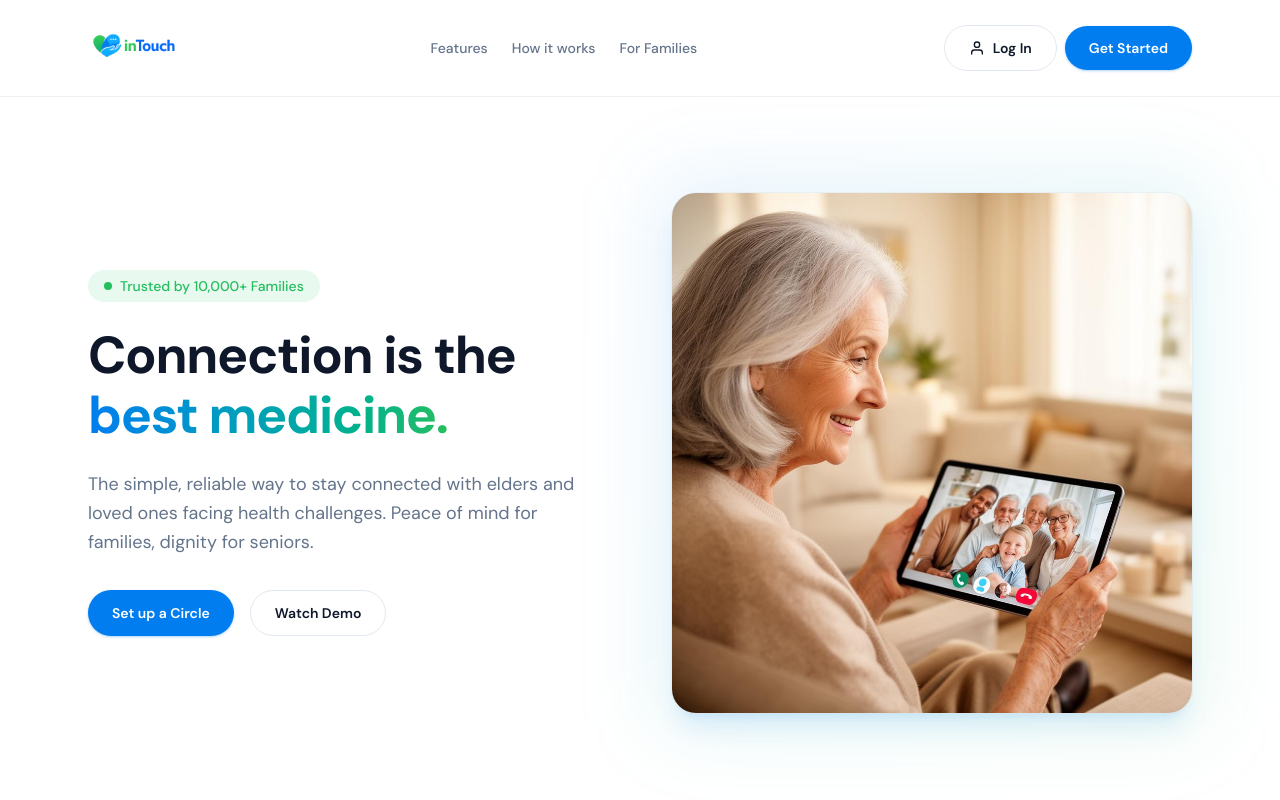
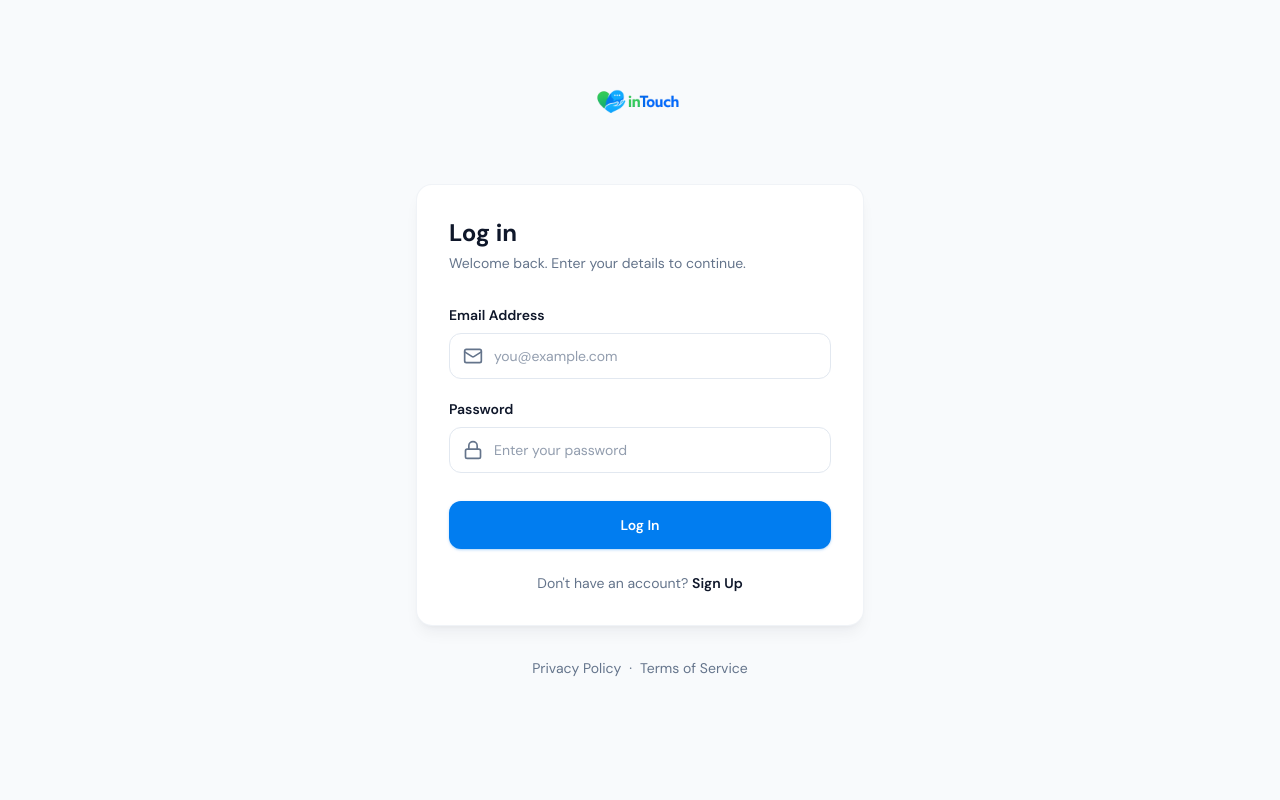
Before and after one commit to matiahasmasan/ClujHackathon2026, a React (Vite) app in the folder frontend/: page /login in a window 1280 px wide. Shown: the top 800 px of the page. Built offline with nearby package versions, Linux system fonts and the light colour scheme.

Commit message:
Log in page

```diff
--- a/frontend/package.json
+++ b/frontend/package.json
@@ -13,6 +13,7 @@
     "@tailwindcss/vite": "^4.3.0",
     "react": "^19.2.6",
     "react-dom": "^19.2.6",
+    "react-router-dom": "^7.15.1",
     "tailwindcss": "^4.3.0"
   },
   "devDependencies": {
--- a/frontend/src/App.jsx
+++ b/frontend/src/App.jsx
@@ -1,5 +1,14 @@
+import { BrowserRouter, Route, Routes } from "react-router-dom";
 import LandingPage from "./pages/LandingPage";
+import LoginPage from "./pages/LoginPage";
 
 export default function App() {
-  return <LandingPage />;
+  return (
+    <BrowserRouter>
+      <Routes>
+        <Route path="/" element={<LandingPage />} />
+        <Route path="/login" element={<LoginPage />} />
+      </Routes>
+    </BrowserRouter>
+  );
 }
--- a/frontend/src/components/layout/Navbar.jsx
+++ b/frontend/src/components/layout/Navbar.jsx
@@ -1,4 +1,5 @@
 import { useState } from "react";
+import { Link } from "react-router-dom";
 import logo from "../../assets/intouch-logo.png";
 import Button from "../ui/Button";
 
@@ -61,9 +62,9 @@ export default function Navbar() {
   return (
     <header className="sticky top-0 z-50 border-b border-border/60 bg-white/95 backdrop-blur-md">
       <div className="relative mx-auto flex h-24 max-w-6xl items-center justify-between gap-3 px-4 sm:px-6">
-        <a href="#" className="flex shrink-0 items-center" onClick={closeMenu}>
+        <Link to="/" className="flex shrink-0 items-center" onClick={closeMenu}>
           <img src={logo} alt="inTouch" className="h-24 w-auto" />
-        </a>
+        </Link>
 
         <nav className="hidden items-center gap-6 md:flex" aria-label="Main">
           {navLinks.map((link) => (
@@ -79,7 +80,11 @@ export default function Navbar() {
 
         <div className="flex items-center gap-2">
           <div className="hidden items-center gap-2 md:flex">
-            <Button variant="outline" className="gap-2 px-4 py-2 text-sm">
+            <Button
+              to="/login"
+              variant="outline"
+              className="gap-2 px-4 py-2 text-sm"
+            >
               <LogInIcon />
               Log In
             </Button>
@@ -127,6 +132,7 @@ export default function Navbar() {
 
               <div className="mt-4 flex flex-col gap-3 border-t border-border pt-4">
                 <Button
+                  to="/login"
                   variant="outline"
                   className="w-full gap-2 py-2.5 text-sm"
                   onClick={closeMenu}
--- a/frontend/src/components/ui/Button.jsx
+++ b/frontend/src/components/ui/Button.jsx
@@ -1,3 +1,5 @@
+import { Link } from "react-router-dom";
+
 const variants = {
   primary:
     "bg-primary text-primary-foreground hover:bg-primary/90 shadow-sm shadow-primary/25",
@@ -9,14 +11,22 @@ export default function Button({
   children,
   variant = "primary",
   className = "",
+  to,
+  type = "button",
   ...props
 }) {
+  const classes = `inline-flex items-center justify-center rounded-full px-6 py-3 text-sm font-semibold transition-colors ${variants[variant]} ${className}`;
+
+  if (to) {
+    return (
+      <Link to={to} className={classes} {...props}>
+        {children}
+      </Link>
+    );
+  }
+
   return (
-    <button
-      type="button"
-      className={`inline-flex items-center justify-center rounded-full px-6 py-3 text-sm font-semibold transition-colors ${variants[variant]} ${className}`}
-      {...props}
-    >
+    <button type={type} className={classes} {...props}>
       {children}
     </button>
   );
--- /dev/null
+++ b/frontend/src/components/ui/Input.jsx
@@ -0,0 +1,34 @@
+export default function Input({
+  id,
+  label,
+  type = "text",
+  placeholder,
+  icon: Icon,
+  className = "",
+  ...props
+}) {
+  const inputId = id ?? label.toLowerCase().replace(/\s+/g, "-");
+
+  return (
+    <div className={className}>
+      <label
+        htmlFor={inputId}
+        className="mb-2 block text-sm font-semibold text-foreground"
+      >
+        {label}
+      </label>
+      <div className="relative">
+        {Icon && (
+          <Icon className="pointer-events-none absolute left-3.5 top-1/2 size-5 -translate-y-1/2 text-muted" />
+        )}
+        <input
+          id={inputId}
+          type={type}
+          placeholder={placeholder}
+          className={`w-full rounded-xl border border-border bg-white py-3 text-sm text-foreground transition-colors placeholder:text-muted/70 focus:border-primary focus:outline-none focus:ring-2 focus:ring-primary/20 ${Icon ? "pl-11 pr-4" : "px-4"}`}
+          {...props}
+        />
+      </div>
+    </div>
+  );
+}
--- /dev/null
+++ b/frontend/src/pages/LoginPage.jsx
@@ -0,0 +1,107 @@
+import { Link } from "react-router-dom";
+import logo from "../assets/intouch-logo.png";
+import Button from "../components/ui/Button";
+import Input from "../components/ui/Input";
+
+function MailIcon({ className }) {
+  return (
+    <svg
+      className={className}
+      viewBox="0 0 24 24"
+      fill="none"
+      stroke="currentColor"
+      strokeWidth="2"
+      strokeLinecap="round"
+      strokeLinejoin="round"
+      aria-hidden
+    >
+      <rect width="20" height="16" x="2" y="4" rx="2" />
+      <path d="m22 7-8.97 5.7a1.94 1.94 0 0 1-2.06 0L2 7" />
+    </svg>
+  );
+}
+
+function LockIcon({ className }) {
+  return (
+    <svg
+      className={className}
+      viewBox="0 0 24 24"
+      fill="none"
+      stroke="currentColor"
+      strokeWidth="2"
+      strokeLinecap="round"
+      strokeLinejoin="round"
+      aria-hidden
+    >
+      <rect width="18" height="11" x="3" y="11" rx="2" ry="2" />
+      <path d="M7 11V7a5 5 0 0 1 10 0v4" />
+    </svg>
+  );
+}
+
+export default function LoginPage() {
+  const handleSubmit = (event) => {
+    event.preventDefault();
+  };
+
+  return (
+    <div className="flex min-h-screen flex-col bg-surface px-4 py-10 sm:py-14">
+      <div className="mx-auto flex w-full max-w-md flex-1 flex-col items-center">
+        <Link to="/" className="shrink-0">
+          <img src={logo} alt="inTouch" className="h-24 w-auto" />
+        </Link>
+
+        <div className="mt-8 w-full rounded-2xl border border-border/50 bg-white p-6 shadow-lg shadow-foreground/5 sm:p-8">
+          <h1 className="text-2xl font-bold text-foreground">Log in</h1>
+          <p className="mt-1 text-sm text-muted">
+            Welcome back. Enter your details to continue.
+          </p>
+
+          <form className="mt-8 space-y-5" onSubmit={handleSubmit}>
+            <Input
+              label="Email Address"
+              type="email"
+              name="email"
+              placeholder="you@example.com"
+              icon={MailIcon}
+              autoComplete="email"
+              required
+            />
+            <Input
+              label="Password"
+              type="password"
+              name="password"
+              placeholder="Enter your password"
+              icon={LockIcon}
+              autoComplete="current-password"
+              required
+            />
+            <Button type="submit" className="mt-2 w-full rounded-xl py-3.5">
+              Log In
+            </Button>
+          </form>
+
+          <p className="mt-6 text-center text-sm text-muted">
+            Don&apos;t have an account?{" "}
+            <button
+              type="button"
+              className="font-semibold text-foreground transition-colors hover:text-primary"
+            >
+              Sign Up
+            </button>
+          </p>
+        </div>
+
+        <footer className="mt-8 flex items-center gap-2 text-sm text-muted">
+          <a href="#" className="transition-colors hover:text-foreground">
+            Privacy Policy
+          </a>
+          <span aria-hidden>·</span>
+          <a href="#" className="transition-colors hover:text-foreground">
+            Terms of Service
+          </a>
+        </footer>
+      </div>
+    </div>
+  );
+}
```
Also changed, not shown: 1 other file (tests, documents, lock files or other folders).
